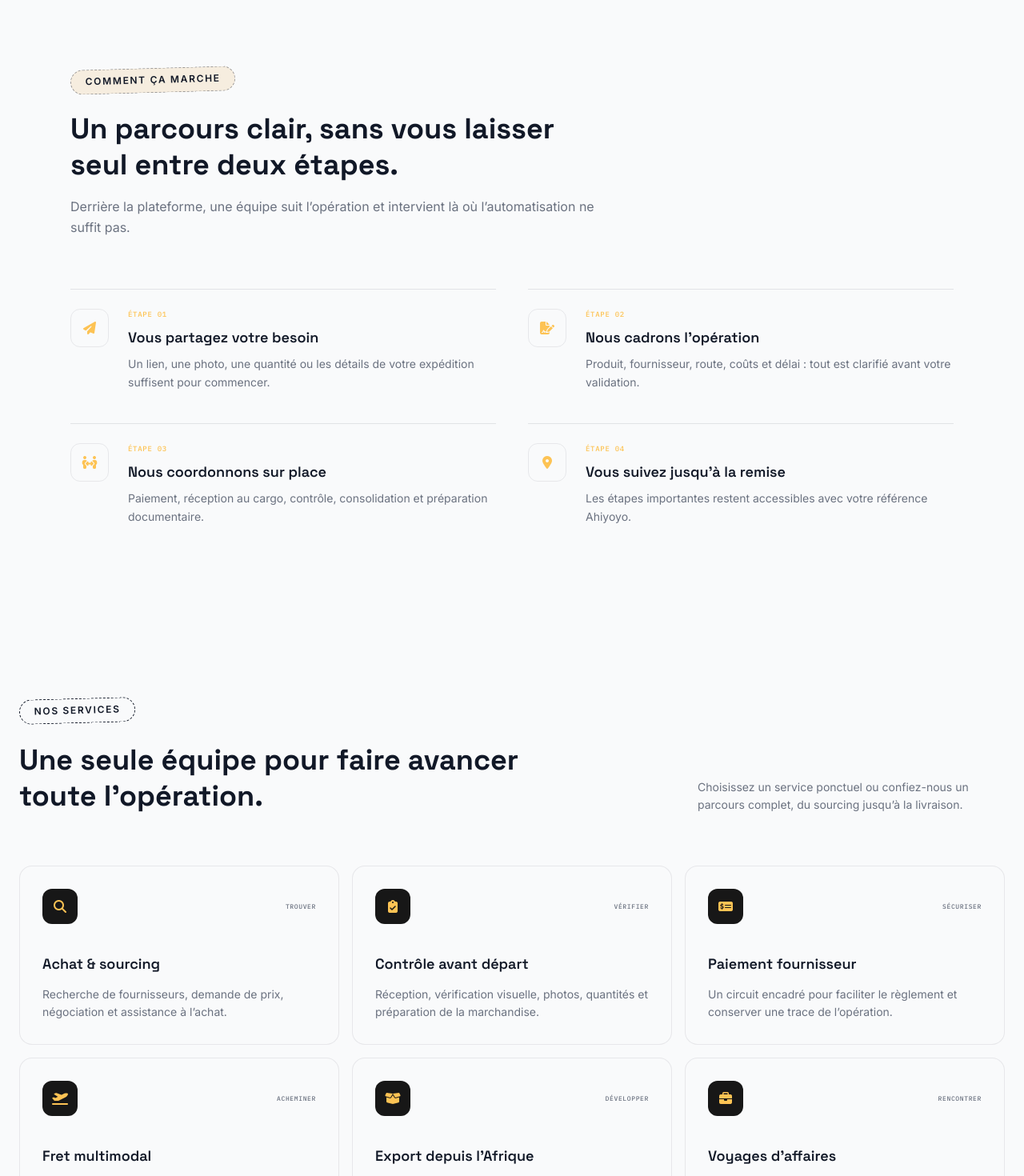
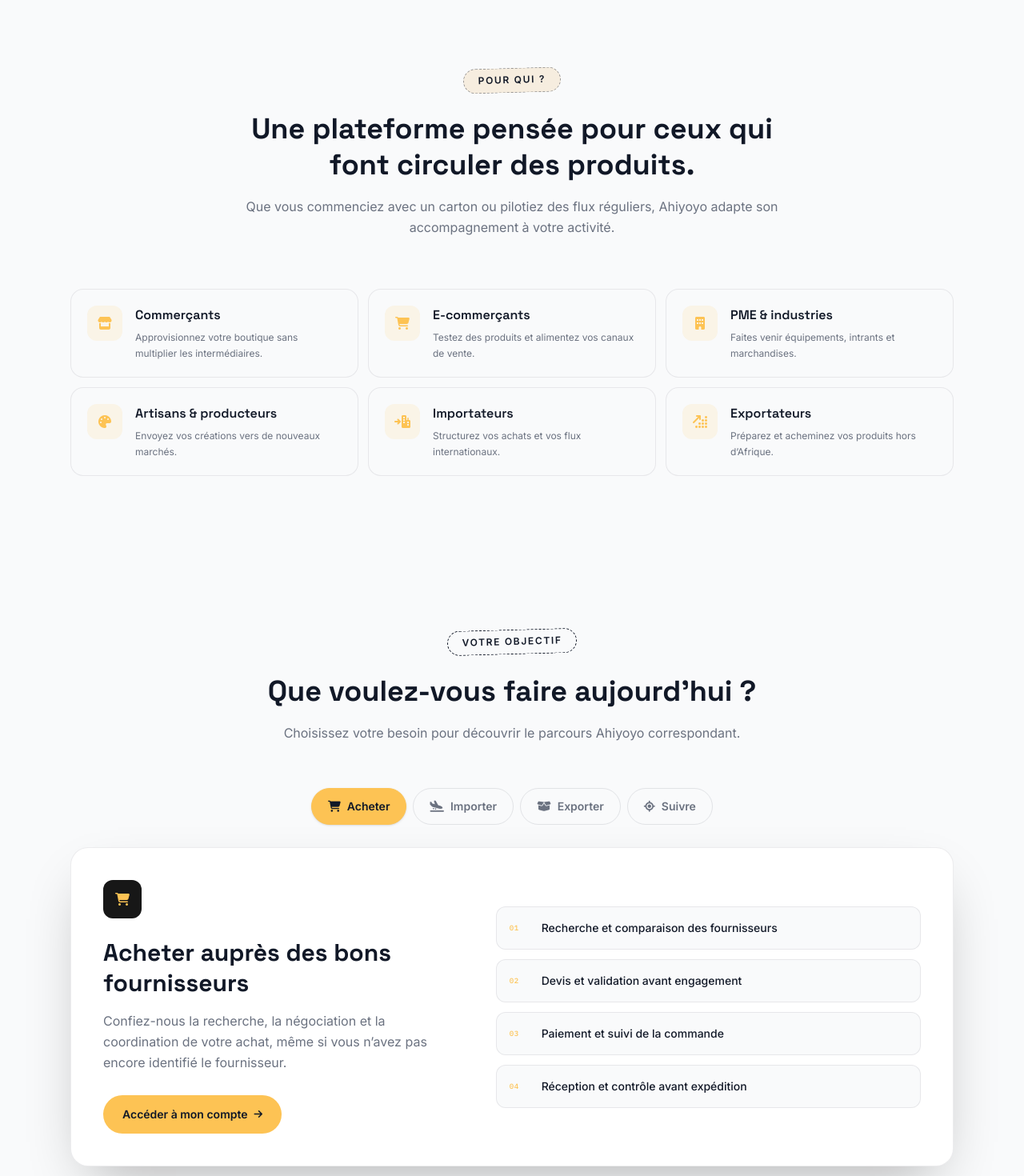
Before and after one commit to VOGLOSSOU/ahiyoyo-landing-app, a Next.js app: page / in a window 1280 px wide. Shown: the part 2420-3890 px from the top of the page at 80% size. Built offline with nearby package versions, Linux system fonts and the light colour scheme.

Commit message:
yullllaa

```diff
--- a/app/page.tsx
+++ b/app/page.tsx
@@ -5,12 +5,14 @@ import Corridors from "@/components/Corridors";
 import KeyStats from "@/components/KeyStats";
 import Partners from "@/components/Partners";
 import Problem from "@/components/Problem";
+import Audiences from "@/components/Audiences";
 import HowItWorks from "@/components/HowItWorks";
 import Services from "@/components/Services";
 import ClientSpace from "@/components/ClientSpace";
 import Tracking from "@/components/Tracking";
 import Pricing from "@/components/Pricing";
 import Testimonials from "@/components/Testimonials";
+import FAQPreview from "@/components/FAQPreview";
 import ContactCTA from "@/components/ContactCTA";
 
 export default function Home() {
@@ -22,12 +24,14 @@ export default function Home() {
       <KeyStats />
       <Partners />
       <Problem />
+      <Audiences />
+      <Services />
       <HowItWorks />
-      <Services />
       <ClientSpace />
       <Tracking />
       <Pricing />
       <Testimonials />
+      <FAQPreview />
       <ContactCTA />
       <Footer />
     </>
--- /dev/null
+++ b/components/Audiences.tsx
@@ -0,0 +1,35 @@
+import Stamp from "./Stamp";
+import Reveal from "./Reveal";
+
+const audiences = [
+  { icon: "fa-store", title: "Commerçants", desc: "Approvisionnez votre boutique sans multiplier les intermédiaires." },
+  { icon: "fa-cart-shopping", title: "E-commerçants", desc: "Testez des produits et alimentez vos canaux de vente." },
+  { icon: "fa-building", title: "PME & industries", desc: "Faites venir équipements, intrants et marchandises." },
+  { icon: "fa-palette", title: "Artisans & producteurs", desc: "Envoyez vos créations vers de nouveaux marchés." },
+  { icon: "fa-arrow-right-to-city", title: "Importateurs", desc: "Structurez vos achats et vos flux internationaux." },
+  { icon: "fa-arrow-up-right-dots", title: "Exportateurs", desc: "Préparez et acheminez vos produits hors d’Afrique." },
+];
+
+export default function Audiences() {
+  return (
+    <section className="py-16 md:py-24 bg-paperAlt">
+      <div className="max-w-6xl mx-auto px-5 md:px-6">
+        <div className="text-center max-w-2xl mx-auto mb-12 md:mb-16">
+          <Stamp variant="amber" className="mb-6">Pour qui ?</Stamp>
+          <h2 className="text-3xl md:text-4xl font-display font-bold leading-tight mb-4">Une plateforme pensée pour ceux qui font circuler des produits.</h2>
+          <p className="text-slate leading-relaxed">Que vous commenciez avec un carton ou pilotiez des flux réguliers, Ahiyoyo adapte son accompagnement à votre activité.</p>
+        </div>
+        <Reveal stagger>
+          <div className="grid sm:grid-cols-2 lg:grid-cols-3 gap-3">
+            {audiences.map((audience) => (
+              <article key={audience.title} className="group rounded-2xl border border-ink/8 bg-paper p-5 flex items-start gap-4 hover:border-amber/35 transition-colors">
+                <span className="w-11 h-11 rounded-xl bg-amber/12 text-amber flex items-center justify-center flex-shrink-0 group-hover:bg-amber group-hover:text-[#111827] transition-colors"><i className={`fa-solid ${audience.icon}`} /></span>
+                <div><h3 className="font-display font-semibold mb-1.5">{audience.title}</h3><p className="text-slate text-xs leading-relaxed">{audience.desc}</p></div>
+              </article>
+            ))}
+          </div>
+        </Reveal>
+      </div>
+    </section>
+  );
+}
--- /dev/null
+++ b/components/FAQPreview.tsx
@@ -0,0 +1,27 @@
+import Link from "next/link";
+import Stamp from "./Stamp";
+import Reveal from "./Reveal";
+
+const questions = [
+  { q: "Comment commencer avec Ahiyoyo ?", a: "Créez votre compte, décrivez votre besoin ou enregistrez votre colis. L’équipe vous indique ensuite les informations, documents et paiements nécessaires." },
+  { q: "Puis-je expédier une petite quantité ?", a: "Oui. Le groupage permet de consolider les marchandises de plusieurs clients et d’expédier de petites quantités selon les routes disponibles." },
+  { q: "Comment les tarifs sont-ils calculés ?", a: "Selon la route et le service, le calcul peut se faire au kilogramme, au CBM, au carton ou au forfait. Les mesures confirmées à l’entrepôt servent de base finale." },
+  { q: "Comment suivre mon colis ou ma commande ?", a: "Saisissez simplement votre numéro Ahiyoyo, votre numéro transporteur ou votre référence commande sur la page publique de suivi." },
+  { q: "Quels produits nécessitent une autorisation ?", a: "Les batteries, liquides, produits alimentaires, médicaments, cosmétiques, produits chimiques et autres marchandises réglementées doivent être déclarés avant l’envoi." },
+];
+
+export default function FAQPreview() {
+  return (
+    <section className="py-16 md:py-24 bg-paperAlt">
+      <div className="max-w-4xl mx-auto px-5 md:px-6">
+        <div className="text-center mb-11 md:mb-14"><Stamp variant="amber" className="mb-6">Questions fréquentes</Stamp><h2 className="text-3xl md:text-4xl font-display font-bold mb-4">Les réponses utiles avant de commencer.</h2><p className="text-slate">L’essentiel en quelques minutes, sans jargon logistique.</p></div>
+        <Reveal>
+          <div className="waybill divide-y divide-ink/8 border border-ink/8 mb-7">
+            {questions.map((item) => <details key={item.q} className="faq-item group"><summary className="flex items-center justify-between gap-4 p-5 md:p-6"><span className="font-display font-semibold text-sm md:text-base">{item.q}</span><i className="fa-solid fa-chevron-down chevron text-amber text-sm flex-shrink-0" /></summary><div className="faq-answer"><div className="faq-answer-inner px-5 md:px-6"><p className="text-slate text-sm leading-relaxed pb-5 md:pb-6">{item.a}</p></div></div></details>)}
+          </div>
+          <div className="text-center"><Link href="/faq" className="inline-flex items-center gap-2 text-sm font-semibold text-amber hover:underline">Consulter toute la FAQ <i className="fa-solid fa-arrow-right text-xs" /></Link></div>
+        </Reveal>
+      </div>
+    </section>
+  );
+}
--- a/components/Services.tsx
+++ b/components/Services.tsx
@@ -1,33 +1,60 @@
+"use client";
+
+import { useState } from "react";
+import Link from "next/link";
 import Stamp from "./Stamp";
 import Reveal from "./Reveal";
 
-const services = [
-  { icon: "fa-magnifying-glass", title: "Achat & sourcing", desc: "Recherche de fournisseurs, demande de prix, négociation et assistance à l’achat.", tag: "Trouver" },
-  { icon: "fa-clipboard-check", title: "Contrôle avant départ", desc: "Réception, vérification visuelle, photos, quantités et préparation de la marchandise.", tag: "Vérifier" },
-  { icon: "fa-money-check-dollar", title: "Paiement fournisseur", desc: "Un circuit encadré pour faciliter le règlement et conserver une trace de l’opération.", tag: "Sécuriser" },
-  { icon: "fa-plane-departure", title: "Fret multimodal", desc: "Aérien, maritime ou routier selon la destination, le volume et votre niveau d’urgence.", tag: "Acheminer" },
-  { icon: "fa-box-open", title: "Export depuis l’Afrique", desc: "Des solutions pour envoyer produits et marchandises vers l’Europe, la Chine ou la sous-région.", tag: "Développer" },
-  { icon: "fa-briefcase", title: "Voyages d’affaires", desc: "Préparation et accompagnement de vos déplacements professionnels en Chine.", tag: "Rencontrer" },
+const journeys = [
+  {
+    id: "acheter", label: "Acheter", icon: "fa-cart-shopping", title: "Acheter auprès des bons fournisseurs",
+    description: "Confiez-nous la recherche, la négociation et la coordination de votre achat, même si vous n’avez pas encore identifié le fournisseur.",
+    steps: ["Recherche et comparaison des fournisseurs", "Devis et validation avant engagement", "Paiement et suivi de la commande", "Réception et contrôle avant expédition"],
+    cta: "Accéder à mon compte", href: "https://app.ahiyoyo.com",
+  },
+  {
+    id: "importer", label: "Importer", icon: "fa-plane-arrival", title: "Faire venir vos marchandises en Afrique",
+    description: "Choisissez la route adaptée à votre urgence et à votre volume. Ahiyoyo coordonne la réception, le groupage et l’acheminement.",
+    steps: ["Adresse d’entrepôt et instructions claires", "Réception et mesure au cargo", "Fret aérien, maritime ou routier", "Suivi jusqu’au retrait ou à la livraison"],
+    cta: "Voir les adresses et tarifs", href: "/tarifs",
+  },
+  {
+    id: "exporter", label: "Exporter", icon: "fa-box-open", title: "Vendre et expédier depuis l’Afrique",
+    description: "Préparez vos produits pour des clients, partenaires ou marketplaces hors de votre marché local.",
+    steps: ["Analyse du besoin et de la destination", "Préparation des produits et documents", "Organisation du transport international", "Coordination avec les acteurs de destination"],
+    cta: "Parler à notre équipe", href: "mailto:support@ahiyoyo.com",
+  },
+  {
+    id: "suivre", label: "Suivre", icon: "fa-location-crosshairs", title: "Savoir où en est votre opération",
+    description: "Une seule référence permet de consulter publiquement les informations importantes d’un colis ou d’une commande.",
+    steps: ["Statut actuel traduit clairement", "Trajet, montant et délai estimé", "Historique et commentaires utiles", "Documents et détails de l’opération"],
+    cta: "Suivre une référence", href: "/suivi",
+  },
 ];
 
 export default function Services() {
+  const [activeId, setActiveId] = useState("acheter");
+  const active = journeys.find((journey) => journey.id === activeId) || journeys[0];
+
   return (
-    <section id="fonctionnalites" className="py-16 md:py-24 bg-paperAlt">
-      <div className="max-w-7xl mx-auto px-5 md:px-6">
-        <div className="flex flex-col md:flex-row md:items-end md:justify-between gap-6 mb-12 md:mb-16">
-          <div className="max-w-2xl"><Stamp className="mb-6">Nos services</Stamp><h2 className="text-3xl md:text-4xl font-display font-bold leading-tight">Une seule équipe pour faire avancer toute l’opération.</h2></div>
-          <p className="text-slate text-sm leading-relaxed max-w-sm">Choisissez un service ponctuel ou confiez-nous un parcours complet, du sourcing jusqu’à la livraison.</p>
+    <section id="fonctionnalites" className="py-16 md:py-24 bg-paper">
+      <div className="max-w-6xl mx-auto px-5 md:px-6">
+        <div className="text-center max-w-2xl mx-auto mb-10 md:mb-14">
+          <Stamp className="mb-6">Votre objectif</Stamp>
+          <h2 className="text-3xl md:text-4xl font-display font-bold leading-tight mb-4">Que voulez-vous faire aujourd’hui ?</h2>
+          <p className="text-slate leading-relaxed">Choisissez votre besoin pour découvrir le parcours Ahiyoyo correspondant.</p>
         </div>
 
-        <Reveal stagger>
-          <div className="grid sm:grid-cols-2 lg:grid-cols-3 gap-4">
-            {services.map((service) => (
-              <article key={service.title} className="group rounded-2xl border border-ink/8 bg-paper p-6 md:p-7 min-h-56 flex flex-col lift">
-                <div className="flex items-center justify-between mb-9"><span className="w-11 h-11 bg-navy rounded-xl flex items-center justify-center text-amber"><i className={`fa-solid ${service.icon}`} /></span><span className="font-mono-tag text-[8px] text-slate">{service.tag.toUpperCase()}</span></div>
-                <h3 className="font-display font-semibold text-lg mb-2">{service.title}</h3>
-                <p className="text-slate text-sm leading-relaxed mt-auto">{service.desc}</p>
-              </article>
-            ))}
+        <Reveal>
+          <div className="flex flex-wrap justify-center gap-2 mb-7" role="tablist" aria-label="Choisir un objectif">
+            {journeys.map((journey) => <button key={journey.id} type="button" role="tab" aria-selected={activeId === journey.id} aria-controls="journey-panel" onClick={() => setActiveId(journey.id)} className={`rounded-full border px-4 sm:px-5 py-3 text-sm font-semibold transition ${activeId === journey.id ? "bg-amber border-amber text-[#111827] shadow-sm" : "bg-paperAlt border-ink/10 text-slate hover:text-ink hover:border-amber/40"}`}><i className={`fa-solid ${journey.icon} mr-2`} />{journey.label}</button>)}
+          </div>
+
+          <div id="journey-panel" role="tabpanel" className="waybill border border-ink/8 p-6 sm:p-8 md:p-10">
+            <div className="grid lg:grid-cols-[.9fr_1.1fr] gap-9 lg:gap-14 items-center">
+              <div><span className="w-12 h-12 rounded-xl bg-navy text-amber flex items-center justify-center mb-6"><i className={`fa-solid ${active.icon}`} /></span><h3 className="font-display text-2xl md:text-3xl font-bold leading-tight mb-4">{active.title}</h3><p className="text-slate text-sm md:text-base leading-relaxed mb-7">{active.description}</p><Link href={active.href} className="btn-primary inline-flex items-center bg-amber text-[#111827] rounded-full px-6 py-3.5 text-sm font-semibold">{active.cta}<i className="fa-solid fa-arrow-right ml-2 text-xs" /></Link></div>
+              <ol className="space-y-3">{active.steps.map((step, index) => <li key={step} className="rounded-xl border border-ink/8 bg-paper p-4 flex items-center gap-4"><span className="font-mono-tag text-[9px] text-amber w-6">0{index + 1}</span><span className="text-sm font-medium">{step}</span></li>)}</ol>
+            </div>
           </div>
         </Reveal>
       </div>
```
